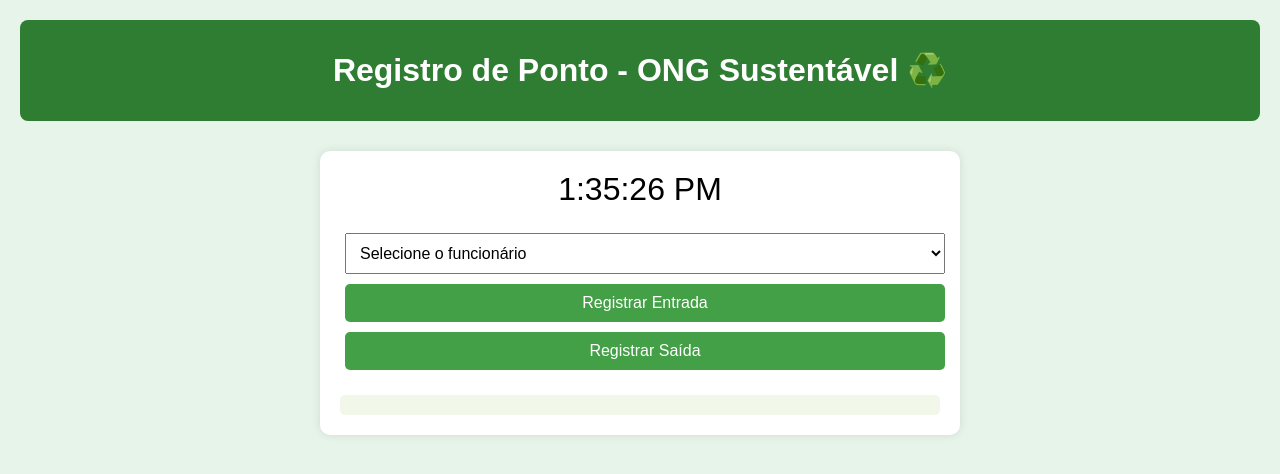
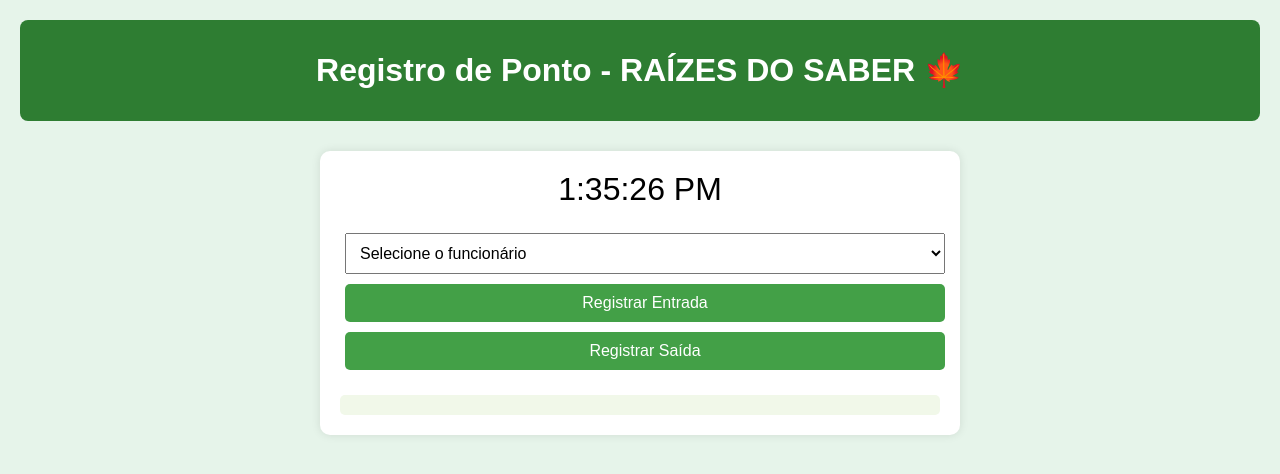
Before and after one commit to jvzin0011/projeto-marca-ponto-, a plain HTML site: page index.html in a window 1280 px wide. Drawn offline with Linux system fonts and the light colour scheme.

Commit message:
Update index.html

```diff
--- a/index.html
+++ b/index.html
@@ -61,7 +61,7 @@
 </head>
 <body>
     <header>
-        <h1>Registro de Ponto - ONG Sustentável ♻️</h1>
+        <h1>Registro de Ponto - RAÍZES DO SABER 🍁</h1>
     </header>
     <div class="container">
         <div class="clock" id="clock">--:--:--</div>
```
